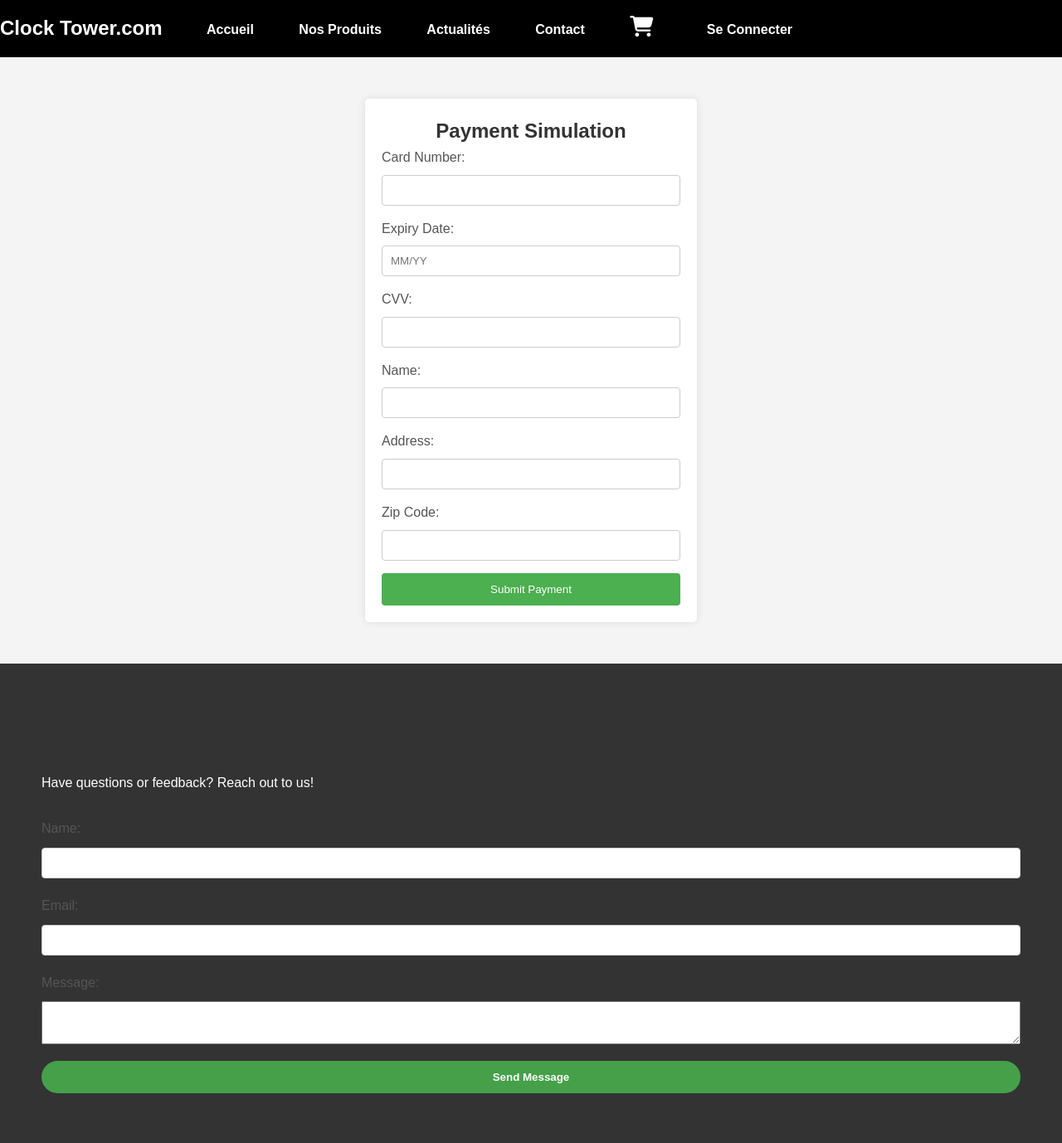
After one commit to Youssef-0811/Projet_E-commerce, a PHP site: page /pay.php in a window 1280 px wide. The commit adds this page. Shown: the whole page at 83% size. Run offline with PHP 8.4, Linux system fonts and the light colour scheme.

Commit message:
add of payment metgode

```diff
--- a/Style.css
+++ b/Style.css
@@ -920,3 +920,68 @@ background: #000000;
 color: #ffffff;
 
   }
+
+
+
+
+
+
+
+
+
+
+
+
+
+
+
+  body {
+    font-family: 'Arial', sans-serif;
+    background-color: #f4f4f4;
+    margin: 0;
+    padding: 0;
+}
+
+.payment-container {
+    max-width: 400px;
+    margin: 50px auto;
+    background-color: #fff;
+    padding: 20px;
+    border-radius: 5px;
+    box-shadow: 0 0 10px rgba(0, 0, 0, 0.1);
+}
+
+h2 {
+    text-align: center;
+    color: #333;
+}
+
+form {
+    display: flex;
+    flex-direction: column;
+}
+
+label {
+    margin-bottom: 8px;
+    color: #555;
+}
+
+input {
+    padding: 10px;
+    margin-bottom: 15px;
+    border: 1px solid #ccc;
+    border-radius: 4px;
+}
+
+button {
+    background-color: #4caf50;
+    color: #fff;
+    padding: 12px;
+    border: none;
+    border-radius: 4px;
+    cursor: pointer;
+}
+
+button:hover {
+    background-color: #45a049;
+}
--- a/login.php
+++ b/login.php
@@ -95,7 +95,7 @@ if ($_SERVER['REQUEST_METHOD'] == 'POST') {
             // Check if the user is logged in
             if (isset($_SESSION['user_name'])) {
               echo "<div class='user-info'>";
-              echo "<img src='user_icon.png' alt='User Icon'>"; // Replace 'user_icon.png' with the actual path to your user icon
+              echo "<img src='img/user_icon.jpg' alt='User Icon'>"; // Replace 'user_icon.png' with the actual path to your user icon
               echo "<div class='user-dropdown'>";
               echo "<span>" . $_SESSION['user_name'] . "</span>";
               echo "<div class='dropdown-content'>";
--- /dev/null
+++ b/pay.php
@@ -0,0 +1,136 @@
+<!DOCTYPE html>
+<html lang="fr">
+
+<head>
+    <meta charset="UTF-8">
+    <meta name="viewport" content="width=device-width, initial-scale=1.0">
+    <meta name="keywords" content="commerce, achat, produite">
+    <meta name="author" content="Agrar">
+    <meta name="viewport" content="width=device-width, initial-scale=1">
+    <link rel="stylesheet" href="https://cdnjs.cloudflare.com/ajax/libs/font-awesome/4.7.0/css/font-awesome.min.css">
+    <link rel="stylesheet" href="https://cdnjs.cloudflare.com/ajax/libs/font-awesome/4.7.0/css/font-awesome.min.css">
+    <link rel="stylesheet" href="https://cdnjs.cloudflare.com/ajax/libs/font-awesome/6.5.1/css/all.min.css" integrity="sha512-DTOQO9RWCH3ppGqcWaEA1BIZOC6xxalwEsw9c2QQeAIftl+Vegovlnee1c9QX4TctnWMn13TZye+giMm8e2LwA==" crossorigin="anonymous" referrerpolicy="no-referrer" />
+    <title>CLOCK</title>
+    <link rel="stylesheet" href="Style.css">
+    <script>
+        document.addEventListener("DOMContentLoaded", function() {
+            var logo = document.querySelector('.LOGO');
+            var dropdownContent = document.querySelector('.dropdown-content');
+
+            logo.addEventListener('mouseover', function(event) {
+                var rect = logo.getBoundingClientRect();
+                var x = rect.left + window.pageXOffset;
+                var y = rect.bottom + window.pageYOffset + 5; // Adjusted position
+
+                dropdownContent.style.left = x + 'px';
+                dropdownContent.style.top = y + 'px';
+
+                dropdownContent.classList.add('show');
+            });
+
+            logo.addEventListener('mouseout', function(event) {
+                if (dropdownContent.classList.contains('show')) {
+                    dropdownContent.classList.remove('show');
+                }
+            });
+        });
+    </script>
+
+
+
+</head>
+<header>
+    <div class="container">
+        <nav>
+            <H2 class="LOGO">Clock Tower.com</H2>
+            <ul>
+                <li><a href="accueil.php">Accueil</a></li>
+                <li><a href="Produits.php">Nos Produits</a></li>
+                <li><a href="#">Actualités</a></li>
+                <li><a href="#contact">Contact</a></li>
+                <li><a href="panier.php" class="fa fa-shopping-cart"> </a></li>
+                <li class="user-menu">
+                    <?php
+                    // Start the session to access session variables
+                    session_start();
+
+                    // Check if the user is logged in
+                    if (isset($_SESSION['user_name'])) {
+                        echo "<div class='user-info'>";
+                        echo "<img src='img/user_icon.png' alt='User Icon'>"; // Replace 'user_icon.png' with the actual path to your user icon
+                        echo "<div class='user-dropdown'>";
+                        echo "<span>" . $_SESSION['user_name'] . "</span>";
+                        echo "<div class='dropdown-content'>";
+                        echo "<a href='logout.php'>Se déconnecter</a>";
+                        echo "</div>";
+                        echo "</div>";
+                        echo "</div>";
+                    } else {
+                        echo "<a href='login.php'>Se connecter</a>";
+                    }
+                    ?>
+                </li>
+
+            </ul>
+        </nav>
+    </div>
+
+
+
+
+
+
+</header>
+
+<body>
+    <div class="payment-container">
+        <h2>Payment Simulation</h2>
+        <form action="process_payment.php" method="post">
+            <label for="card_number">Card Number:</label>
+            <input type="text" id="card_number" name="card_number" required>
+
+            <label for="expiry_date">Expiry Date:</label>
+            <input type="text" id="expiry_date" name="expiry_date" placeholder="MM/YY" required>
+
+            <label for="cvv">CVV:</label>
+            <input type="text" id="cvv" name="cvv" required>
+
+            <label for="holder_name">Name:</label>
+            <input type="text" id="holder_name" name="holder_name" required>
+
+            <label for="billing_address">Address:</label>
+            <input type="text" id="billing_address" name="billing_address" required>
+
+            <label for="zip_code">Zip Code:</label>
+            <input type="text" id="zip_code" name="zip_code" required>
+
+            <button type="submit">Submit Payment</button>
+        </form>
+    </div>
+</body>
+
+<footer>
+    <!-- Contact Us Section -->
+    <section class="contact">
+        <div class="container">
+            <h2>Contact Us</h2>
+            <p>Have questions or feedback? Reach out to us!</p>
+
+            <!-- Contact Form -->
+            <form id="contact-form">
+                <label for="name">Name:</label>
+                <input type="text" id="name" name="name" required>
+
+                <label for="email">Email:</label>
+                <input type="email" id="email" name="email" required>
+
+                <label for="message">Message:</label>
+                <textarea id="message" name="message" required></textarea>
+
+                <button type="submit">Send Message</button>
+            </form>
+        </div>
+    </section>
+</footer>
+
+</html>
```
Also changed, not shown: panier.php (+37 -3 lines), process_payment.php (added, +35 -0 lines), script.js (+47 -57 lines).
